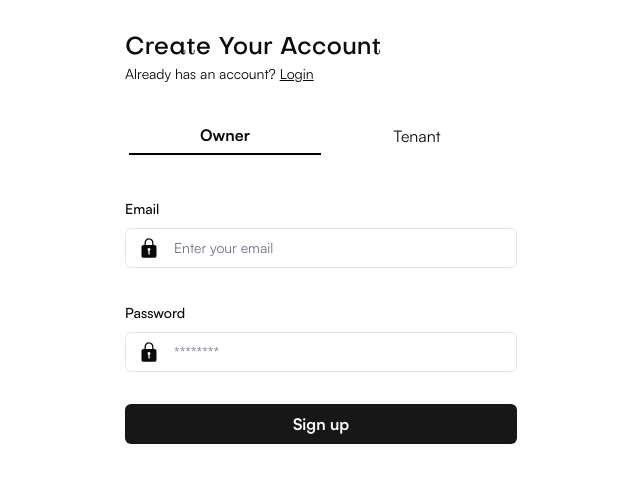
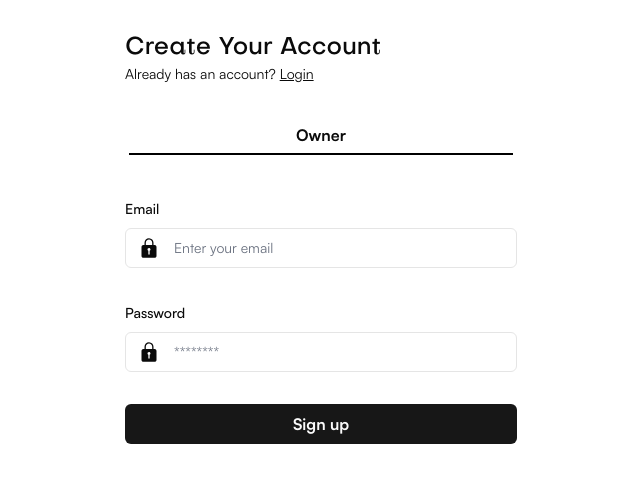
Before and after one commit to NattawatC/streamflow, a Next.js app: page /register in a window 1280 px wide. Shown: the top 482 px of the page, without its empty margins (319-959 px from the left). Built offline with nearby package versions, Linux system fonts and the light colour scheme.

Commit message:
Remove tenant register tab

```diff
--- a/src/app/register/page.tsx
+++ b/src/app/register/page.tsx
@@ -26,9 +26,9 @@ const register: NextPage = () => {
             <TabsTrigger className="w-full" value="owner">
               Owner
             </TabsTrigger>
-            <TabsTrigger className="w-full" value="tenant">
+            {/* <TabsTrigger className="w-full" value="tenant">
               Tenant
-            </TabsTrigger>
+            </TabsTrigger> */}
           </TabsList>
           <TabsContent value="owner">
             <RegOwnerForm />
```
